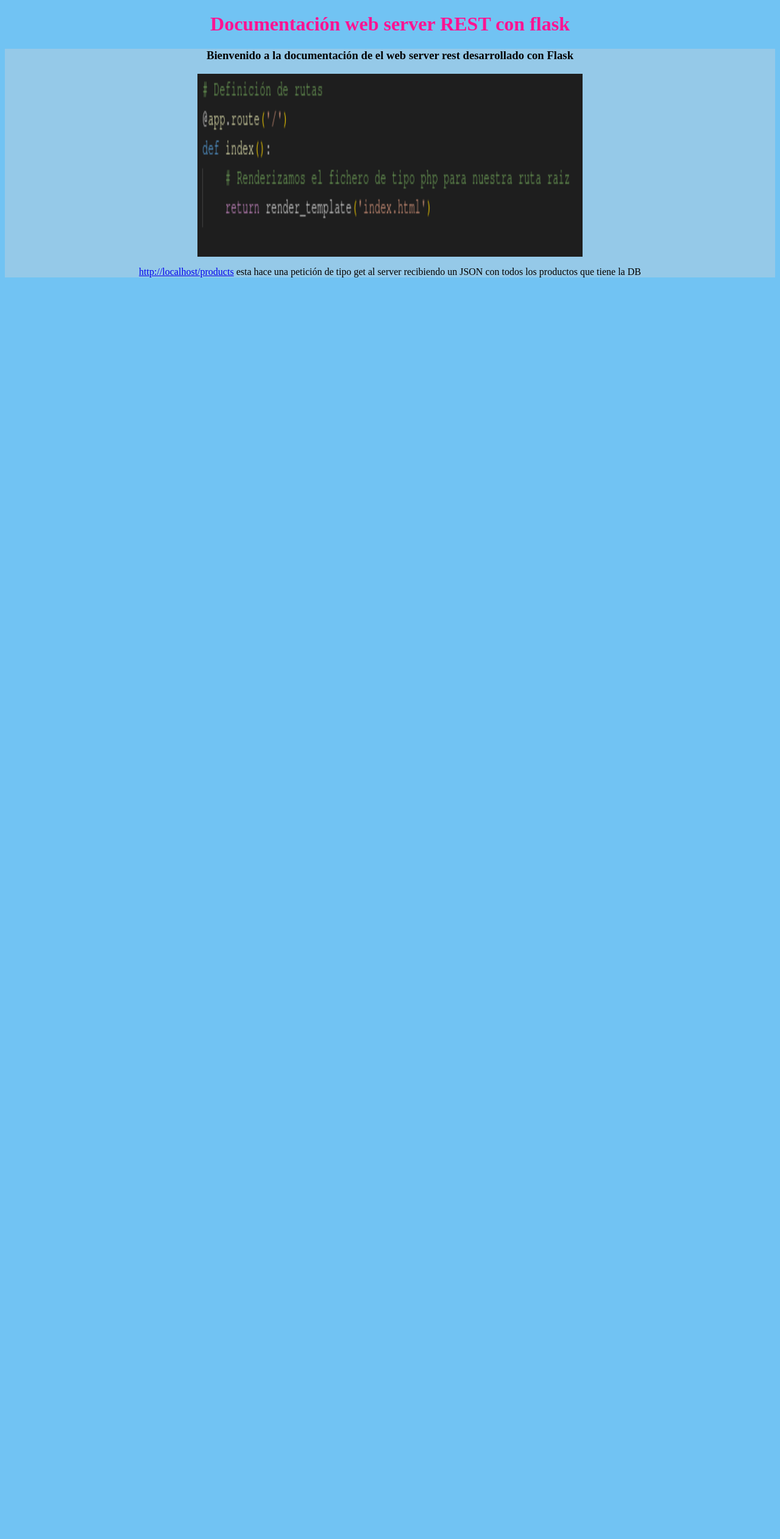
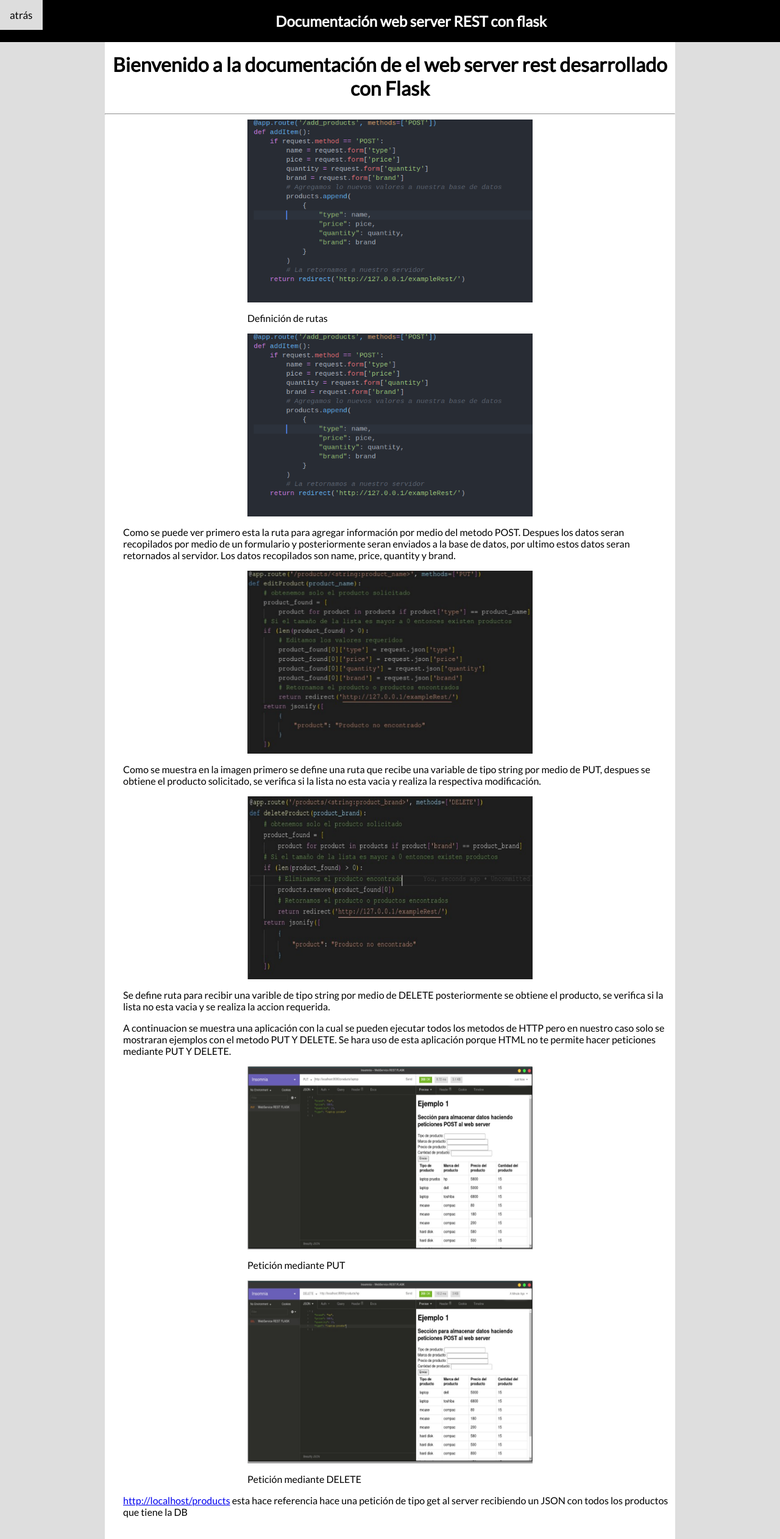
Before and after one commit to angelperez21/WebServiceRest, a Flask app: page /documentacion in a window 1280 px wide. Shown: the whole page at 61% size. Before the commit the page ends 455 px from the top, so only its background shows below. Run offline with Flask 2, Linux system fonts and the light colour scheme.

Commit message:
Se finaliza el desarrollo del Web Server junto con la documentación y ejemplos

```diff
--- a/Flask/templates/documentacion.html
+++ b/Flask/templates/documentacion.html
@@ -1,34 +1,117 @@
 <!DOCTYPE html>
 <html lang="en">
+
 <head>
     <meta charset="UTF-8" />
     <meta name="viewport" content="width=device-width, initial-scale=1.0" />
     <title>Web service REST Básico</title>
-    <link
-      rel="stylesheet"
-      href="{{ url_for('static', filename='css/styles.css') }}"
-    />
+    <style>
+      </style>
+    <link rel="stylesheet" href="{{ url_for('static', filename='css/styles.css') }}" />
+    <style>
+      @import url('https://fonts.googleapis.com/css2?family=Lato&display=swap');
+
+      body {
+        margin:0;}
+
+      .navbar {
+        overflow: hidden;
+        background-color: #000000;
+        position: fixed;
+        top: 0;
+        width: 100%;
+      }
+
+      .navbar a {
+        float: left;
+        display: block;
+        color: #f2f2f2;
+        text-align: center;
+        padding: 14px 16px;
+        text-decoration: none;
+        font-size: 17px;
+      }
+
+      .navbar a:hover {
+        background: #ddd;
+        color: black;
+      }
+
+      .main {
+        padding: 16px;
+        margin-top: 30px;
+        height: 1500px; /* Used in this example to enable scrolling */
+      }
+      .cuerpo {
+        background-color: white; width: 75%; margin: auto;
+      }
+      p {
+        padding-left: 30px;
+      }
+      </style>
 </head>
 
-  <body>
-    <div class="head">
-      <h1>Documentación web server REST con flask</h1>
+<body style="background-color: #dedede; font-family: 'Lato', sans-serif;">
+  <div class="navbar">
+    <a href="/">atrás</a>
+    <h2 style="color: white; text-align: center;">Documentación web server REST con flask</h2>
   </div>
-    <div class="block">
-      <h3 class="Docu">
-        Bienvenido a la documentación de el web server rest desarrollado con
-        Flask
-      </h3>
-      <img
-        src="{{ url_for('static', filename='images/index.png')}}"
-        alt="indice"
-        class="center"
-      />
+  <div class="main">
+
+  <div class="cuerpo">
+    <br>
+      <h1 style="text-align: center; color: black;">
+          Bienvenido a la documentación de el web server rest desarrollado con Flask
+      </h1>
+      <hr>
+      <img src="{{ url_for('static', filename='images/Agreinfo.png')}}" alt="indice" class="center" />
+
+      <p style="padding-left: 25%;">
+        Definición de rutas
+      </p>
+    <img src="{{ url_for('static', filename='images/Agreinfo.png')}}" alt="indice" class="center" />
+    <p class="a_info">
+      Como se puede ver primero esta la ruta para agregar información por medio del metodo POST.
+      Despues los datos seran recopilados por medio de un formulario y posteriormente seran enviados a la base de datos,
+      por ultimo  estos datos seran retornados al servidor.
+      Los datos recopilados son name, price, quantity y brand.
+
+    </p>
+    <img src="{{ url_for('static', filename='images/put.png')}}" alt="indice" class="center" />
+    <p class="put">
+      Como se muestra en la imagen primero se define una ruta que recibe una variable de tipo string
+      por medio de PUT, despues se obtiene el producto solicitado, se verifica si la lista no esta vacia y
+      realiza la respectiva modificación.
+    </p>
+
+      <img src="{{ url_for('static', filename='images/delet.png')}}" alt="indice" class="center" />
+    <p class="delet">
+      Se define ruta para recibir una varible de tipo  string por medio de DELETE posteriormente
+      se obtiene el producto, se verifica si la lista no esta vacia y se realiza la accion requerida.
+    </p>
+
+    <p>A continuacion se muestra una aplicación con la cual se pueden ejecutar todos los metodos de HTTP
+      pero en nuestro caso solo se mostraran ejemplos con el metodo PUT Y DELETE.
+      Se hara uso de esta aplicación porque HTML no te permite hacer peticiones mediante PUT Y DELETE.
+    </p>
+
+      <img src="{{ url_for('static', filename='images/inso_put.png')}}" alt="indice" class="center" />
+
+      <p style="padding-left: 25%;">
+      Petición mediante PUT </p>
+
+      <img src="{{ url_for('static', filename='images/inso_delet.png')}}" alt="indice" class="center" />
+      <p style="padding-left: 25%;">
+        Petición mediante DELETE</p>
+
+
     <p>
-        <a href="http://localhost:8000/products">http://localhost/products</a>
-        esta hace una petición de tipo get al server recibiendo un JSON con
-        todos los productos que tiene la DB
+        <a href="http://localhost:8000/products">http://localhost/products</a> esta hace referencia hace una petición de tipo get al server recibiendo un JSON con todos los productos que tiene la DB
     </p>
+    <br>
   </div>
+  </div>
+
 </body>
+
 </html>
```
Also changed, not shown: Flask/templates/index.html (+87 -8 lines), Flask/static/images/Agreinfo.png (added), Flask/static/images/Obten_pro.png (added), Flask/static/images/defrutas.png (added), Flask/static/images/delet.png (added), Flask/static/images/inso_delet.png (added), Flask/static/images/inso_put.png (added), Flask/static/images/put.png (added). Lines whose indentation alone changed are shown as unchanged.
